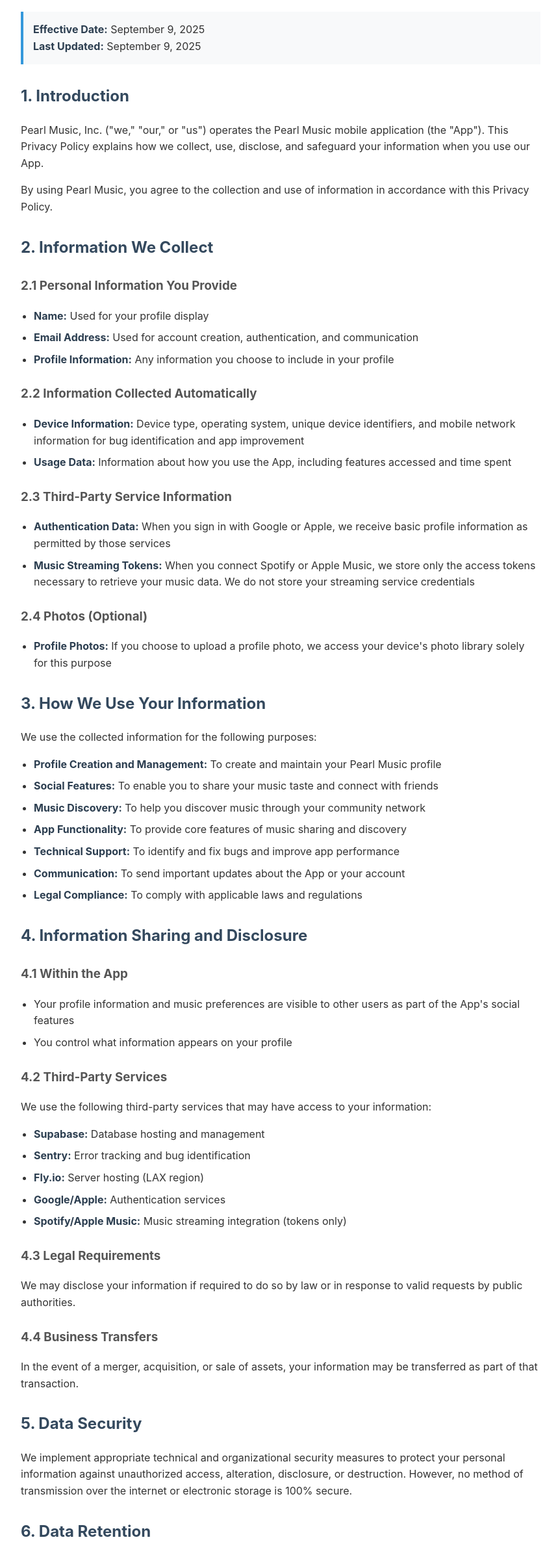
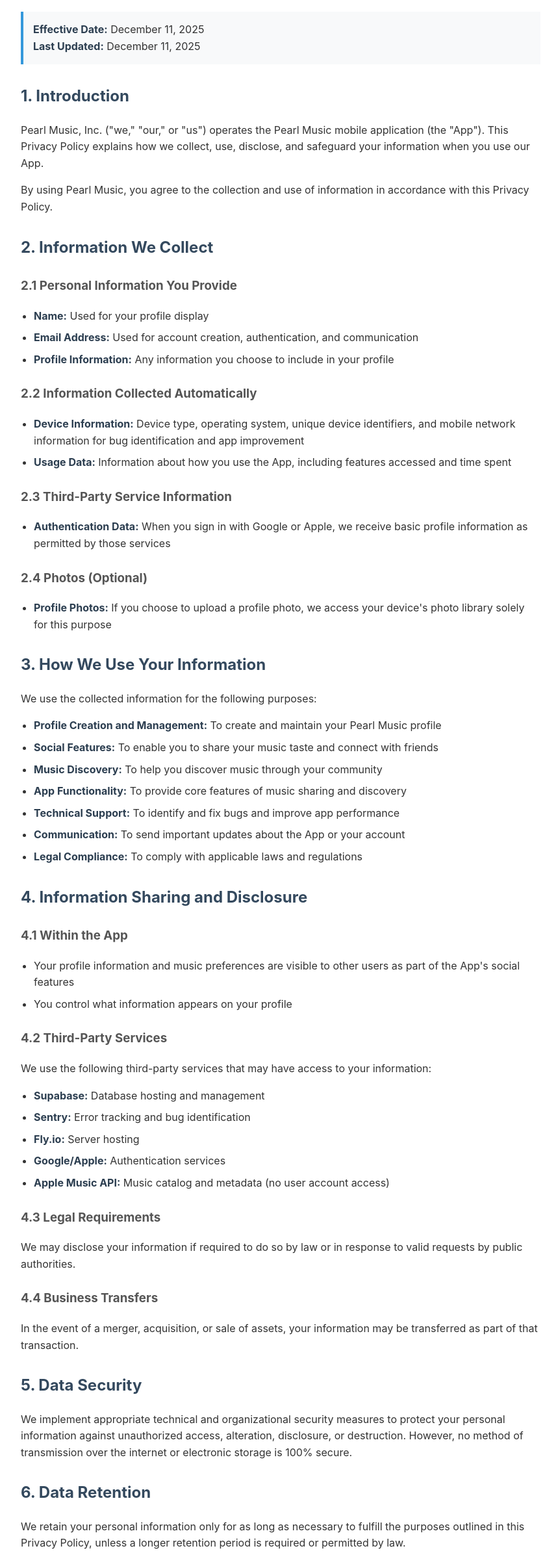
Before and after one commit to pearlmusic/privacy-policy, a plain HTML site: page index.html in a window 1280 px wide. Shown: the part 108-2501 px from the top of the page at 65% size, without its empty margins (208-1067 px from the left). Drawn offline with Linux system fonts and the light colour scheme.

Commit message:
Remove streaming token stuff

```diff
--- a/index.html
+++ b/index.html
@@ -64,8 +64,8 @@
     <h1>Privacy Policy for Pearl Music</h1>
 
     <div class="effective-date">
-        <strong>Effective Date:</strong> September 9, 2025<br>
-        <strong>Last Updated:</strong> September 9, 2025
+        <strong>Effective Date:</strong> December 11, 2025<br>
+        <strong>Last Updated:</strong> December 11, 2025
     </div>
 
     <h2>1. Introduction</h2>
@@ -90,7 +90,6 @@
     <h3>2.3 Third-Party Service Information</h3>
     <ul>
         <li><strong>Authentication Data:</strong> When you sign in with Google or Apple, we receive basic profile information as permitted by those services</li>
-        <li><strong>Music Streaming Tokens:</strong> When you connect Spotify or Apple Music, we store only the access tokens necessary to retrieve your music data. We do not store your streaming service credentials</li>
     </ul>
 
     <h3>2.4 Photos (Optional)</h3>
@@ -103,7 +102,7 @@
     <ul>
         <li><strong>Profile Creation and Management:</strong> To create and maintain your Pearl Music profile</li>
         <li><strong>Social Features:</strong> To enable you to share your music taste and connect with friends</li>
-        <li><strong>Music Discovery:</strong> To help you discover music through your community network</li>
+        <li><strong>Music Discovery:</strong> To help you discover music through your community</li>
         <li><strong>App Functionality:</strong> To provide core features of music sharing and discovery</li>
         <li><strong>Technical Support:</strong> To identify and fix bugs and improve app performance</li>
         <li><strong>Communication:</strong> To send important updates about the App or your account</li>
@@ -123,9 +122,9 @@
     <ul>
         <li><strong>Supabase:</strong> Database hosting and management</li>
         <li><strong>Sentry:</strong> Error tracking and bug identification</li>
-        <li><strong>Fly.io:</strong> Server hosting (LAX region)</li>
+        <li><strong>Fly.io:</strong> Server hosting</li>
         <li><strong>Google/Apple:</strong> Authentication services</li>
-        <li><strong>Spotify/Apple Music:</strong> Music streaming integration (tokens only)</li>
+        <li><strong>Apple Music API:</strong> Music catalog and metadata (no user account access)</li>
     </ul>
 
     <h3>4.3 Legal Requirements</h3>
@@ -167,7 +166,7 @@
     <div class="contact-info">
         <p>If you have any questions about this Privacy Policy, please contact us:</p>
         <p><strong>Pearl Music, Inc.</strong><br>
-        Email: connor@pearlmusic.io</p>
+        Email: contact@pearlmusic.io</p>
     </div>
 
     <hr>
```
